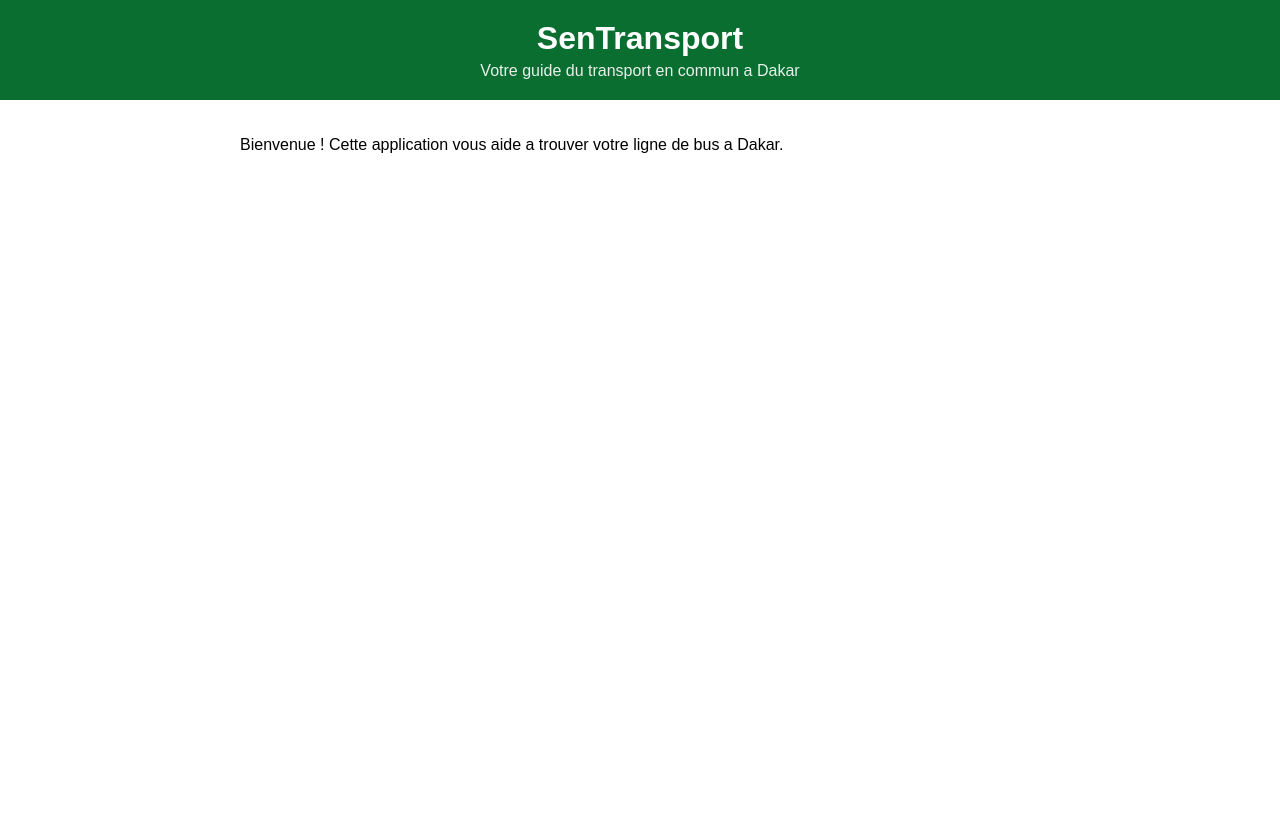
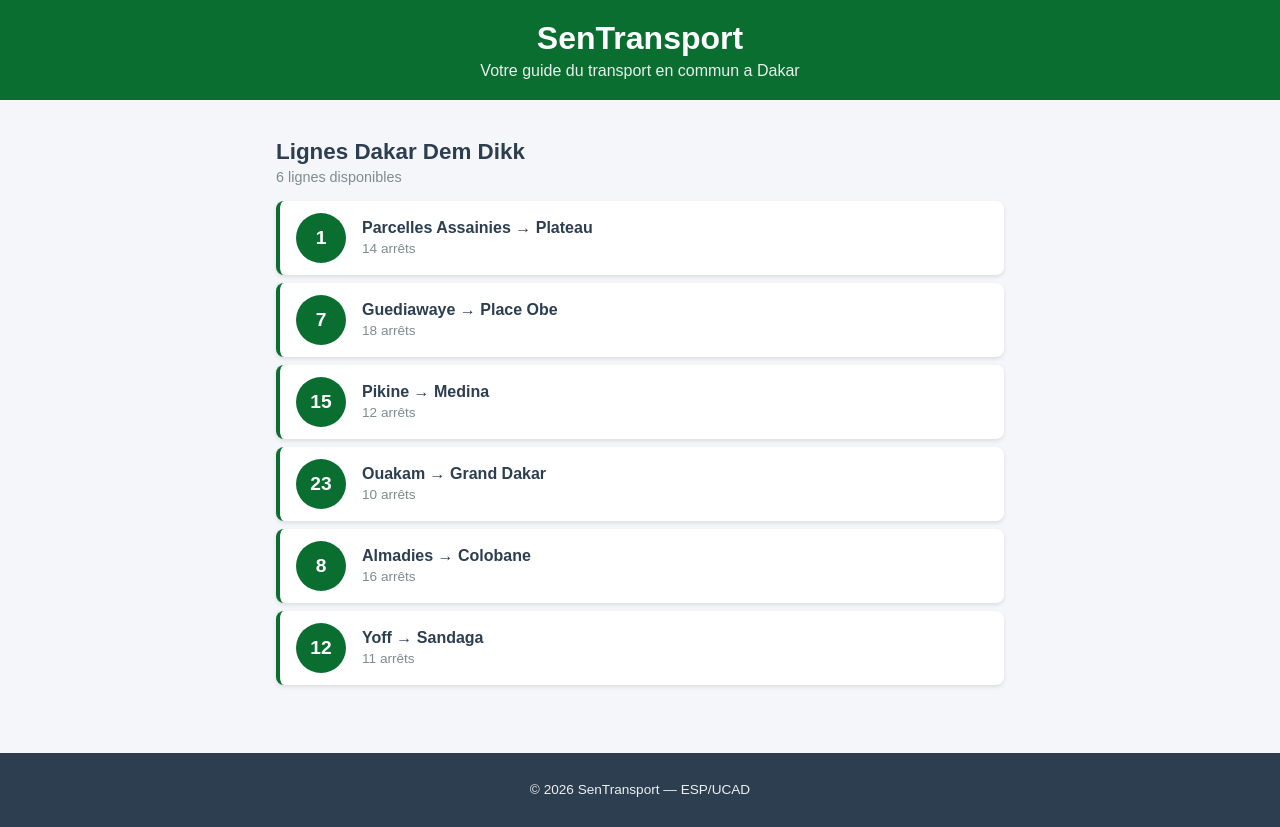
Before and after one commit to diarra167/sensante, a React (Create React App) app: page / in a window 1280 px wide. Before the commit the page ends 800 px from the top, so only its background shows below. Built offline with nearby package versions, Linux system fonts and the light colour scheme.

Commit message:
Lab 2: composants statiques LigneBus et ListeLignes

```diff
--- a/src/App.css
+++ b/src/App.css
@@ -1,10 +1,22 @@
 .App {
   font-family: Arial, sans-serif;
   min-height: 100vh;
+  background-color: #f5f6fa;
+  display: flex;
+  flex-direction: column;
 }
 
 .contenu {
   padding: 20px;
   max-width: 800px;
   margin: 0 auto;
+  width: 100%;
+  box-sizing: border-box;
+  flex: 1;
 }
+
+@media (max-width: 600px) {
+  .contenu {
+    padding: 12px;
+  }
+}
--- a/src/App.js
+++ b/src/App.js
@@ -1,14 +1,25 @@
 import './App.css';
 import Header from './Header';
+import ListeLignes from './ListeLignes';
+import Footer from './Footer';
 
 function App() {
+  const lignes = [
+    { id: 1, numero: "1", depart: "Parcelles Assainies", arrivee: "Plateau", arrets: 14 },
+    { id: 2, numero: "7", depart: "Guediawaye", arrivee: "Place Obe", arrets: 18 },
+    { id: 3, numero: "15", depart: "Pikine", arrivee: "Medina", arrets: 12 },
+    { id: 4, numero: "23", depart: "Ouakam", arrivee: "Grand Dakar", arrets: 10 },
+    { id: 5, numero: "8", depart: "Almadies", arrivee: "Colobane", arrets: 16 },
+    { id: 6, numero: "12", depart: "Yoff", arrivee: "Sandaga", arrets: 11 }
+  ];
+
   return (
     <div className="App">
       <Header />
       <main className="contenu">
-        <p>Bienvenue ! Cette application vous aide a trouver
-           votre ligne de bus a Dakar.</p>
+        <ListeLignes lignes={lignes} />
       </main>
+      <Footer />
     </div>
   );
 }
--- /dev/null
+++ b/src/Footer.css
@@ -0,0 +1,8 @@
+.footer {
+  background-color: #2c3e50;
+  color: #ecf0f1;
+  text-align: center;
+  padding: 16px;
+  margin-top: 40px;
+  font-size: 0.85rem;
+}
--- /dev/null
+++ b/src/Footer.js
@@ -0,0 +1,11 @@
+import './Footer.css';
+
+function Footer() {
+  return (
+    <footer className="footer">
+      <p>&copy; 2026 SenTransport &mdash; ESP/UCAD</p>
+    </footer>
+  );
+}
+
+export default Footer;
--- /dev/null
+++ b/src/LigneBus.css
@@ -0,0 +1,49 @@
+.ligne-bus {
+  display: flex;
+  align-items: center;
+  padding: 12px 16px;
+  margin: 8px 0;
+  background-color: #ffffff;
+  border-radius: 8px;
+  border-left: 4px solid #0a6e31;
+  box-shadow: 0 2px 4px rgba(0, 0, 0, 0.1);
+  cursor: pointer;
+  transition: transform 0.2s, box-shadow 0.2s;
+}
+
+.ligne-bus:hover {
+  transform: translateX(4px);
+  box-shadow: 0 4px 8px rgba(0, 0, 0, 0.15);
+}
+
+.ligne-numero {
+  background-color: #0a6e31;
+  color: white;
+  font-weight: bold;
+  font-size: 1.2rem;
+  width: 50px;
+  height: 50px;
+  border-radius: 50%;
+  display: flex;
+  align-items: center;
+  justify-content: center;
+  margin-right: 16px;
+  flex-shrink: 0;
+}
+
+.ligne-info {
+  display: flex;
+  flex-direction: column;
+}
+
+.ligne-trajet {
+  font-size: 1rem;
+  font-weight: 600;
+  color: #2c3e50;
+}
+
+.ligne-arrets {
+  font-size: 0.85rem;
+  color: #7f8c8d;
+  margin-top: 4px;
+}
--- /dev/null
+++ b/src/LigneBus.js
@@ -0,0 +1,17 @@
+import './LigneBus.css';
+
+function LigneBus({ numero, depart, arrivee, arrets }) {
+  return (
+    <div className="ligne-bus">
+      <div className="ligne-numero">{numero}</div>
+      <div className="ligne-info">
+        <span className="ligne-trajet">
+          {depart} &rarr; {arrivee}
+        </span>
+        <span className="ligne-arrets">{arrets} arrêts</span>
+      </div>
+    </div>
+  );
+}
+
+export default LigneBus;
--- /dev/null
+++ b/src/ListeLignes.css
@@ -0,0 +1,16 @@
+.liste-lignes {
+  padding: 0 16px;
+}
+
+.liste-titre {
+  color: #2c3e50;
+  font-size: 1.4rem;
+  margin-bottom: 4px;
+}
+
+.liste-description {
+  color: #7f8c8d;
+  font-size: 0.9rem;
+  margin-top: 0;
+  margin-bottom: 16px;
+}
--- /dev/null
+++ b/src/ListeLignes.js
@@ -0,0 +1,24 @@
+import LigneBus from './LigneBus';
+import './ListeLignes.css';
+
+function ListeLignes({ lignes }) {
+  return (
+    <div className="liste-lignes">
+      <h2 className="liste-titre">Lignes Dakar Dem Dikk</h2>
+      <p className="liste-description">
+        {lignes.length} lignes disponibles
+      </p>
+      {lignes.map(ligne => (
+        <LigneBus
+          key={ligne.id}
+          numero={ligne.numero}
+          depart={ligne.depart}
+          arrivee={ligne.arrivee}
+          arrets={ligne.arrets}
+        />
+      ))}
+    </div>
+  );
+}
+
+export default ListeLignes;
```
